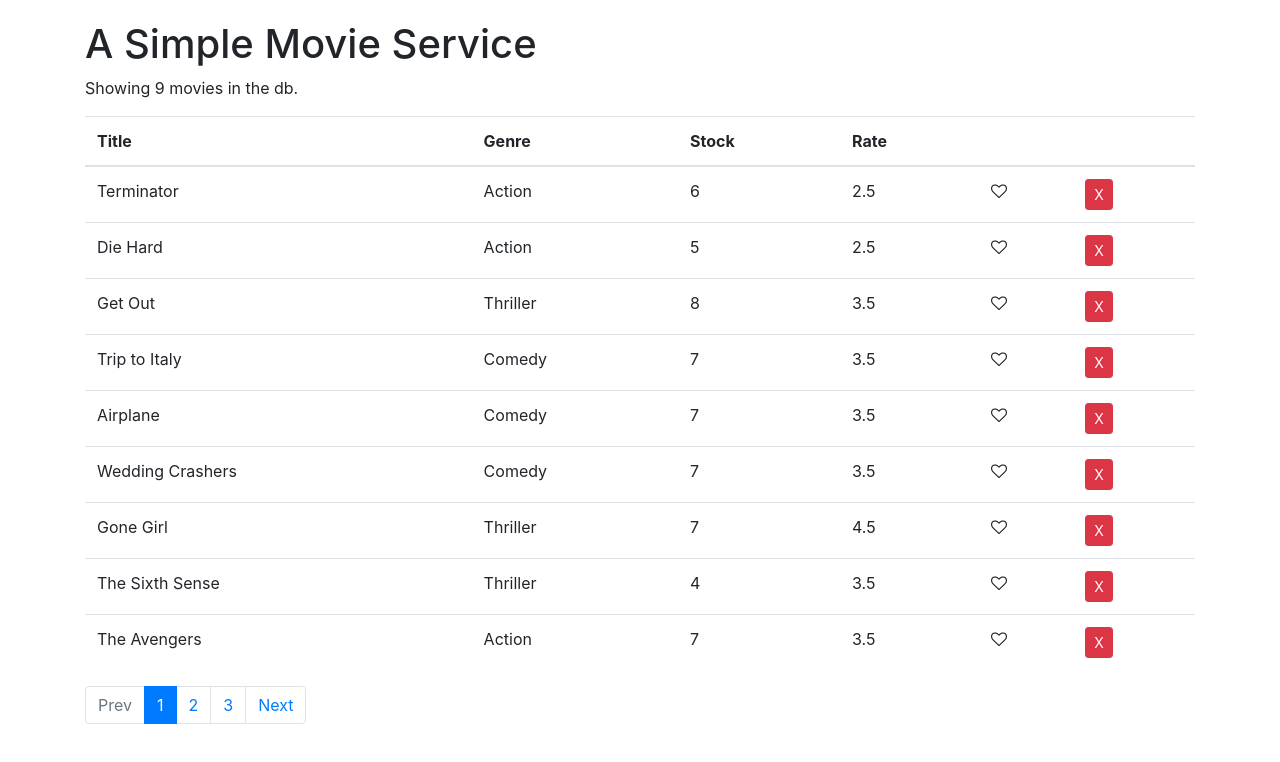
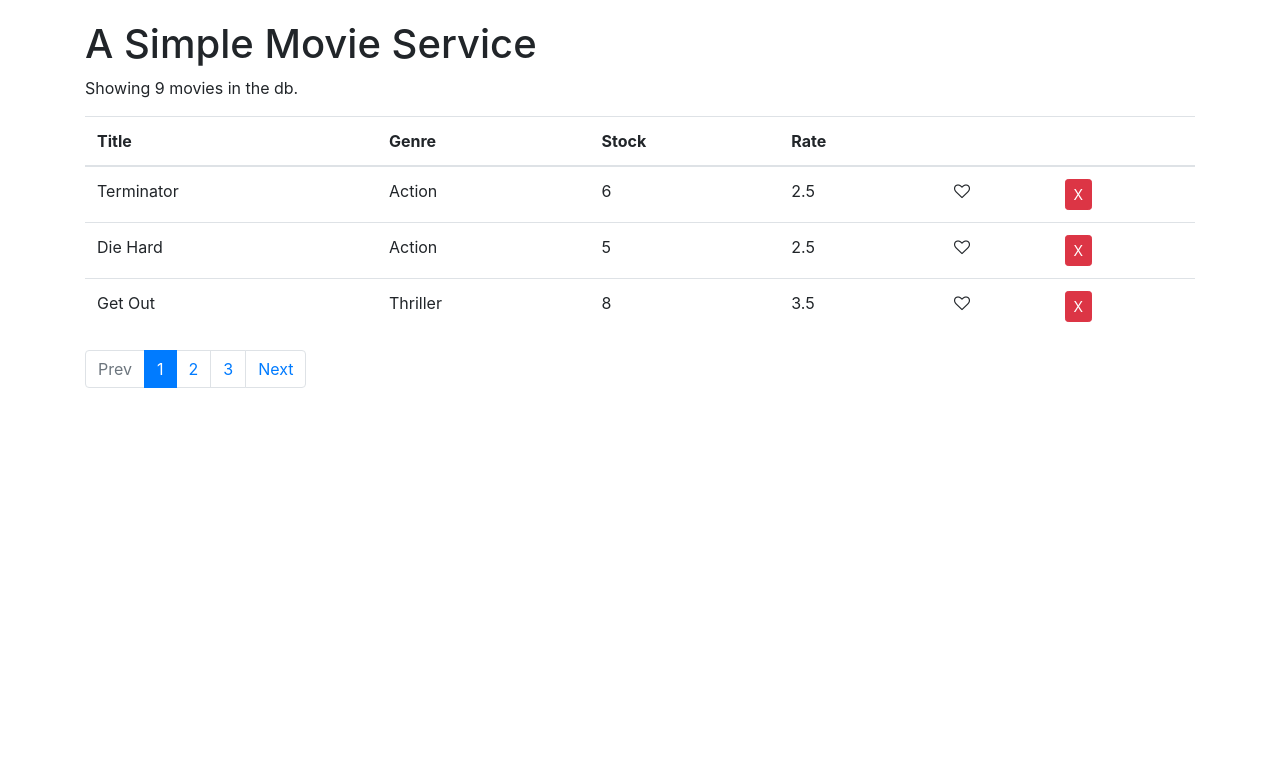
Before and after one commit to God-T/Fake-Movie-Service---React, a React (Create React App) app: page / in a window 1280 px wide. Shown: the top 762 px of the page. Built offline with nearby package versions, Linux system fonts and the light colour scheme.

Commit message:
paginate data

```diff
--- a/src/components/movies.jsx
+++ b/src/components/movies.jsx
@@ -1,7 +1,9 @@
 import React, { Component } from "react";
+import Movie from "./movie";
+
 import { getMovies } from "../services/fakeMovieService";
-import Movie from "./movie";
 import Pagination from "./common/pagination";
+import { paginate } from "../uilts/paginate";
 
 class Movies extends Component {
   state = {
@@ -37,6 +39,7 @@ class Movies extends Component {
   render() {
     const { pageSize, currPage, movies } = this.state;
     const { length: moviesCount } = movies;
+    const moviesToDisplay = paginate(movies, currPage, pageSize);
     if (moviesCount === 0) return <p>There are no movies in the db.</p>;
     return (
       <React.Fragment>
@@ -53,7 +56,7 @@ class Movies extends Component {
             </tr>
           </thead>
           <tbody>
-            {movies.map((movie) => (
+            {moviesToDisplay.map((movie) => (
               <Movie
                 key={movie._id}
                 movie={movie}
--- /dev/null
+++ b/src/uilts/paginate.js
@@ -0,0 +1,6 @@
+import _ from "lodash";
+
+export function paginate(items, pageNo, pageSize) {
+  const indexStart = (pageNo - 1) * pageSize;
+  return _(items).slice(indexStart).take(pageSize).value();
+}
```
